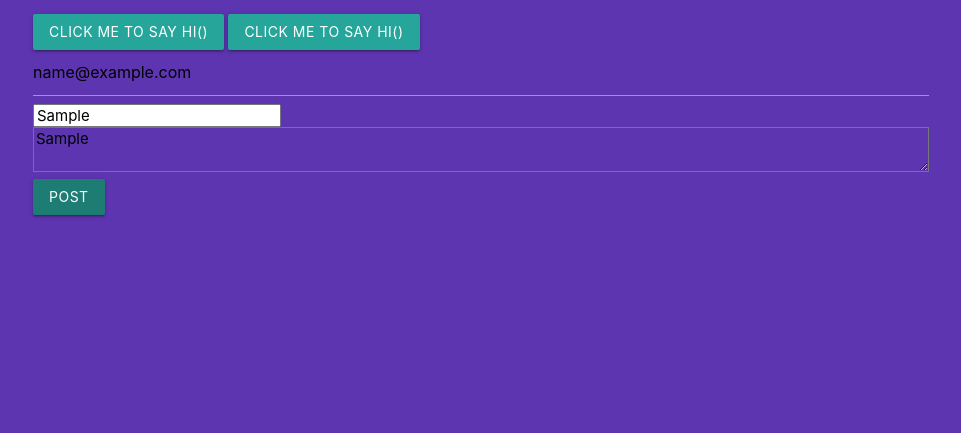
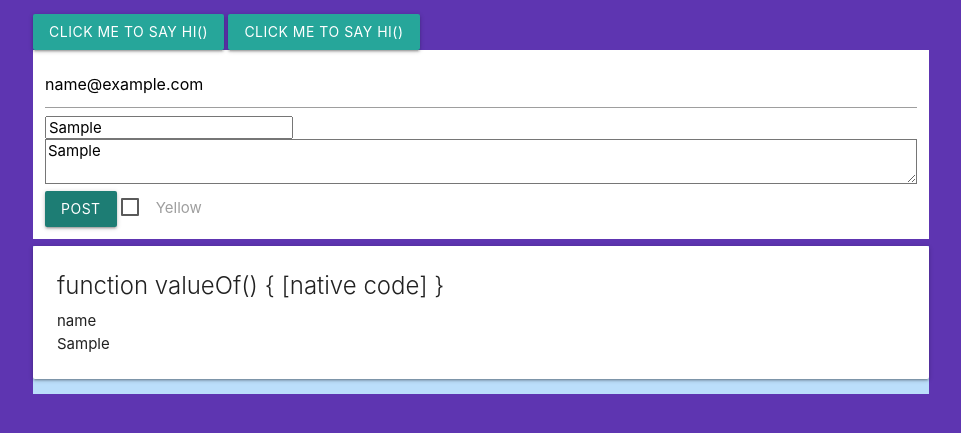
Before and after one commit to RESTY3/cq6-blog, a plain HTML site: page index.html in a window 1280 px wide. Both pictures are taken after typing "name@example.com", "Sample", "Sample" into the empty fields and a click on the input "post". Shown: the part 81-514 px from the top of the page, without its empty margins (159-1120 px from the left). Drawn offline with nearby package versions, Linux system fonts and the light colour scheme.

Commit message:
DOM manipulation

```diff
--- a/assets/js/index.js
+++ b/assets/js/index.js
@@ -37,11 +37,56 @@ form.addEventListener('submit', (e) =>{
  let blogBost = {
    author: getAuthor(email.value),
    title: title.valueOf,
-   content: content.value,
+   content: content.value
+}
+ //console.log('submitted', blogBost)
+ createPostCard(blogBost);
+ form.reset;
+});
 
 
- }
- console.log('submitted', blogBost)
-})
+const feed = document.querySelector('#feed');
+function createPostCard(post){
+let cardHolder = document.createElement('div');
+let cardContent = document.createElement('div');
+let postHeader = document.createElement('span');
+let postAuthor =document.createElement('p');
+let postContent =document.createElement('p');
+
+// add data
+postHeader.textContent = post.title;
+postAuthor.textContent = post.author;
+postContent.textContent =post.content;
+
+// add styles
+postHeader.className ='card-title';
+cardHolder.className ='card';
+cardContent.className ='card-content';
+
+// shape up the card
+cardContent.appendChild(postHeader);
+cardContent.appendChild(postAuthor);
+cardContent.appendChild(postContent);
+cardHolder.appendChild(cardContent);
+
+//console.log('final card>>>',cardHolder)
+feed.appendChild(cardHolder);
+
+}
+form.style.padding= '12px';
 
 //console.log(getAuthor('restynassaka3@gmail.com'))
+
+//window.addEventListener('mousemove', e=>{
+  //e.preventDefault()
+  //console.log(e)
+  //console.log(e.offsetX, e.offsetY)
+//})
+
+// input events
+const checkBox = document.querySelector('#remember');
+checkBox.addEventListener('change', function(e){
+  e.preventDefault();
+  e.target.value=!e.target.checked;
+  //console.log(e.target.checked)
+})
--- a/index.html
+++ b/index.html
@@ -16,14 +16,23 @@
         <button id="second" class="btn btn-waves" onclick="alert('Resty says Hello.')">Click me to say Hi()</button>
 
 
-        <div class="row">
-        <form action="." method="post">
+        <div class="row" card purple-text>
+        <form class="white" action="." method="post">
             <input type="email" name="email" placeholder="restynassaka3@gmail.com" id="email">
             <input type="'text" name ="title" placeholder="how to roast chicken" id="title">
             <textarea name="" id="content" cols="30" rows="10" name="content"></textarea>
             <input class="btn btn waves" type="submit" value ="post">
+            <label>
+            <input type="checkbox"  id ="remember">
+            <span>Yellow</span>
+           </label>
+        </form>
 
-        </form>
+        <div id="feed" class="row blue lighten-4" >
+
+        </div>
+
+
 
         </div>
     </div>
```
Also changed, not shown: assets/js/oop.js (added, +39 -0 lines).
